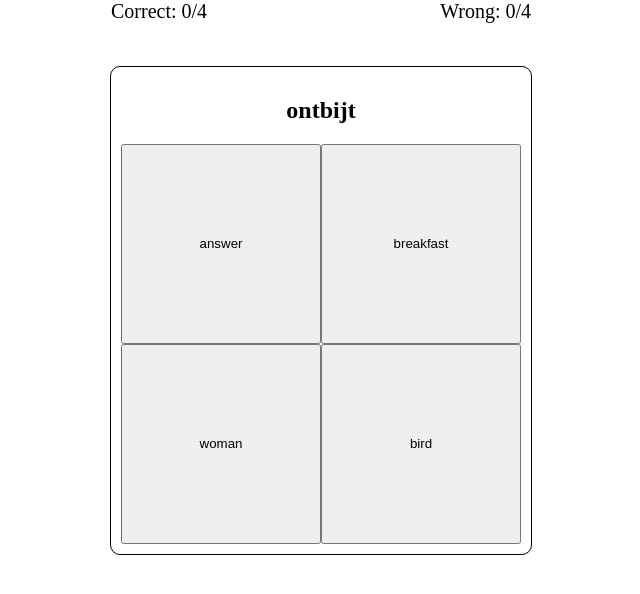
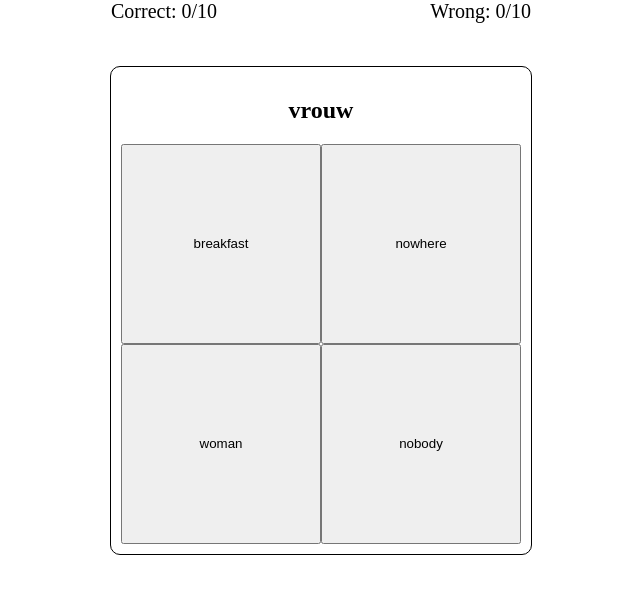
Before and after one commit to Bucky24/flashcards, a React app: page / in a window 1280 px wide. Shown: the top 594 px of the page, without its empty margins (319-959 px from the left). Built offline with nearby package versions, Linux system fonts and the light colour scheme.

Commit message:
add categories, add negation words

```diff
--- a/src/App.js
+++ b/src/App.js
@@ -5,12 +5,21 @@ import styles from './styles.css';
 
 import dutchData from './data/dutch.json';
 
-const allAnswers = Object.keys(dutchData).reduce((answers, key) => {
+const allCategories = Object.keys(dutchData);
+const allAnswers = allCategories.reduce((answers, category) => {
+	const categoryData = dutchData[category];
 	return [
 		...answers,
-		dutchData[key],
+		...Object.keys(categoryData).reduce((answers, key) => {
+			return [
+				...answers,
+				categoryData[key],
 			]
+		}, []),
+	];
 }, []);
+
+console.log(allAnswers);
 
 export default function App() {
 	const [cards, setCards] = useState([]);
@@ -19,21 +28,25 @@ export default function App() {
 	const [guess, setGuess] = useState(null);
 	const [correct, setCorrect] = useState(0);
 	const [wrong, setWrong] = useState(0);
+	const [categories, setCategories] = useState(allCategories);
 
 	function reset() {
 		setWrong(0);
 		setCorrect(0);
 		setActiveCard(0);
 
-		const allCards = Object.keys(dutchData);
 		const newCards = [];
+
+		for (const category of allCategories) {
+			const cardData = dutchData[category];
+			const allCards = Object.keys(cardData);
 
 			while (allCards.length > 0) {
 				// find a random questnio
 				const randomCardIndex = Math.floor(Math.random() * allCards.length);
 				const cardKey = allCards[randomCardIndex];
 				allCards.splice(randomCardIndex, 1);
-			const correctAnswer = dutchData[cardKey];
+				const correctAnswer = cardData[cardKey];
 
 				const answers = [
 					correctAnswer,
@@ -65,6 +78,7 @@ export default function App() {
 					correctAnswer,
 				});
 			}
+		}
 
 		setCards(newCards);
 	}
@@ -81,19 +95,20 @@ export default function App() {
 				<span>Wrong: {wrong}/{cards.length}</span>
 			</div>
 		</header>
-		<div class={styles.message}>{message}</div>
-		{!done && <section class={styles.cardHolder}>
-			<div class={styles.card}>
+		<div className={styles.message}>{message}</div>
+		{!done && <section className={styles.cardHolder}>
+			<div className={styles.card}>
 				<h2>
 					{currentCard.question}
 				</h2>
-				<div class={styles.buttonHolder}>
-					{currentCard.answers.map((answer) => {
+				<div className={styles.buttonHolder}>
+					{currentCard.answers.map((answer, index) => {
 						const correctAnswer = currentCard.correctAnswer === answer;
 						const guessed = guess === answer;
 						return (
 							<button
-								class={classNames(
+								key={`answer_${index}`}
+								className={classNames(
 									styles.button,
 									correctAnswer && guessed && styles.correct,
 									!correctAnswer && guessed && styles.wrong,
--- a/src/data/dutch.json
+++ b/src/data/dutch.json
@@ -1,6 +1,22 @@
 {
-    "antwoord": "answer",
-    "vogel": "bird",
-    "ontbijt": "breakfast",
-    "vrouw": "woman"
+    "basic1": {
+        "vrouw": "woman"
+    },
+    "animals": {
+        "vogel": "bird"
+    },
+    "food": {
+        "ontbijt": "breakfast"
+    },
+    "questions1": {
+        "antwoord": "answer"
+    },
+    "negation2": {
+        "niemand": "nobody",
+        "nergens": "nowhere",
+        "nog niet": "not yet",
+        "niks": "nothing",
+        "niet eens": "not even",
+        "niets meer": "nothing anymore"
+    }
 }
```
Lines whose indentation alone changed are shown as unchanged.
